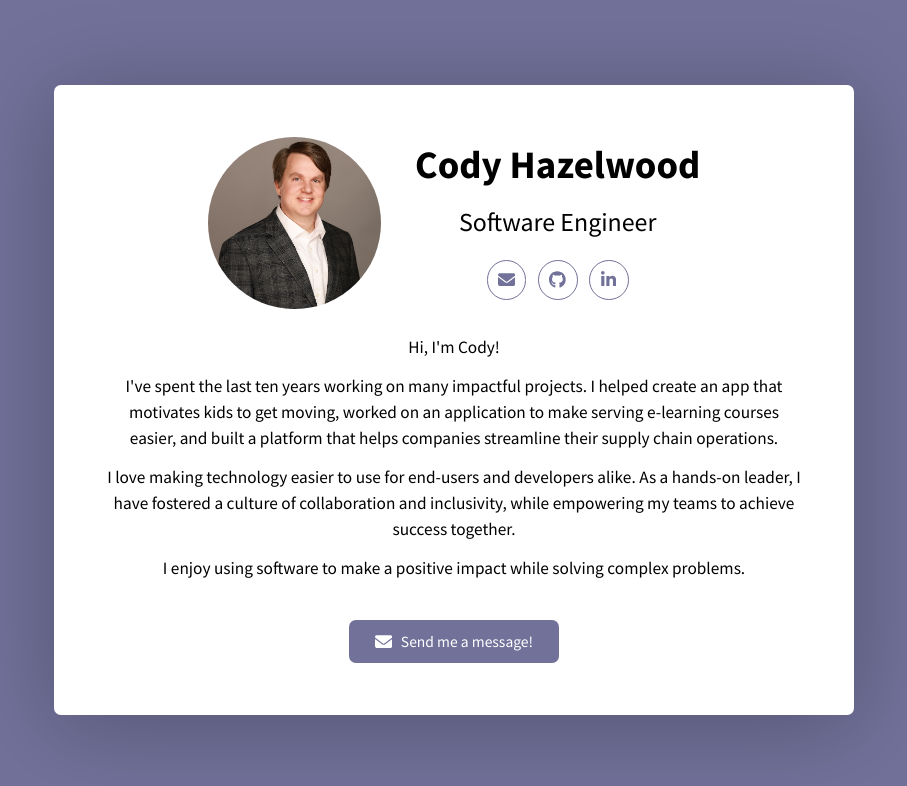
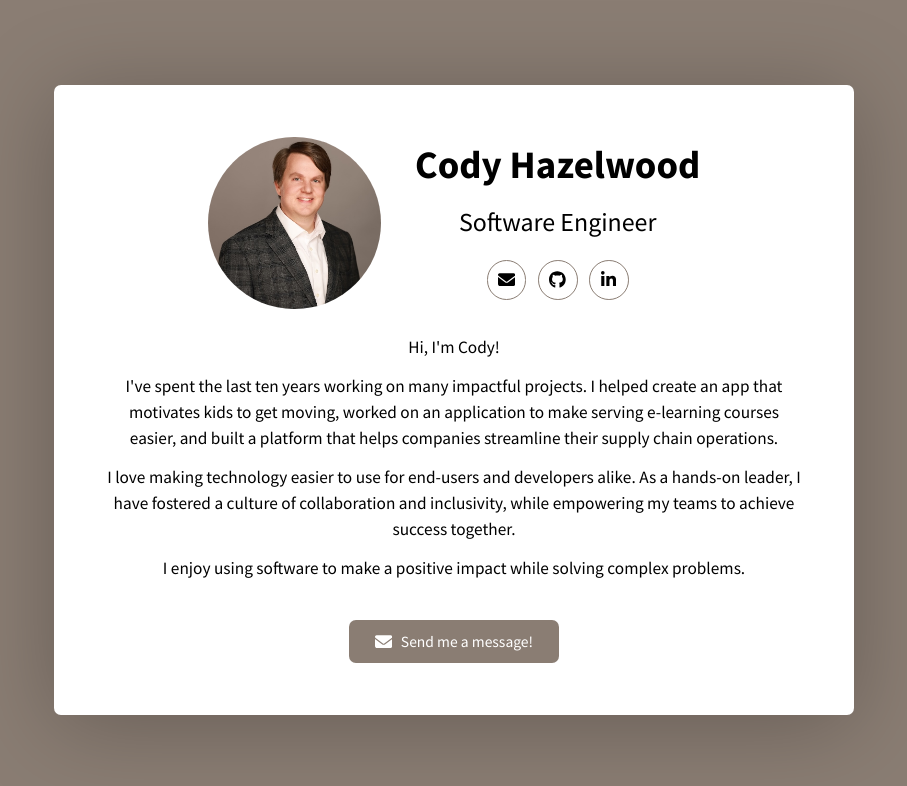
Before and after one commit to codyhazelwood/codyhazelwood.github.io, a plain HTML site: page index.html in a window 1280 px wide. Shown: the whole page, without its empty margins (186-1093 px from the left). Drawn offline with Linux system fonts and the light colour scheme.

Commit message:
Make colors match photo

```diff
--- a/index.html
+++ b/index.html
@@ -64,7 +64,7 @@
             height: 100vh;
             overflow: auto;
             padding: 2.5%;
-            background-color: #71719a;
+            background-color: #8a7d73;
             font-weight: 400;
             font-family: Source Sans Pro, -apple-system, system-ui, BlinkMacSystemFont, 'Segoe UI', Roboto, 'Helvetica Neue', Arial, sans-serif;
         }
@@ -147,7 +147,7 @@
             align-items: center;
             width: 4.6rem;
             height: 4.6rem;
-            border: 1px solid #71719a;
+            border: 1px solid #8a7d73;
             border-radius: 50%;
             line-height: 3rem;
             margin: 0.66rem;
@@ -159,7 +159,6 @@
 
         .buttons > a > svg {
             height: 2rem;
-            filter: invert(46%) sepia(31%) saturate(395%) hue-rotate(201deg) brightness(92%) contrast(93%);
         }
 
         a.button {
@@ -170,7 +169,7 @@
             padding: 1.5rem 3rem;
             border-radius: 0.8rem;
             color: white;
-            background-color: #71719a;
+            background-color: #8a7d73;
             text-decoration: none;
             font-size: 1.8rem;
             line-height: 2rem;
```
